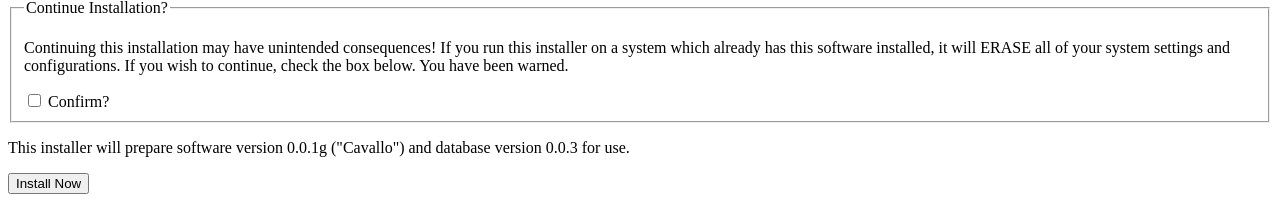
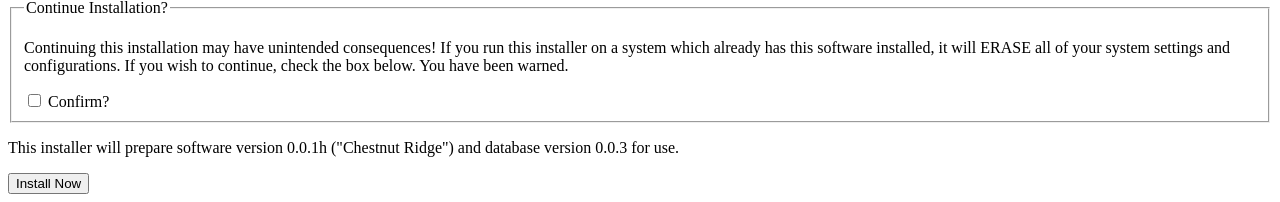
Before and after one commit to kim3-sudo/status-page, a PHP site: page /install/index.php in a window 1280 px wide. Shown: the part 1471-1673 px from the top of the page. Run offline with PHP 8.4, Linux system fonts and the light colour scheme.

Commit message:
Update version

```diff
--- a/install/index.php
+++ b/install/index.php
@@ -107,7 +107,7 @@
         <input type="checkbox" id="installconfirm" name="installconfirm" value="true" required>
         <label for="installconfirm">Confirm?</label>
       </fieldset>
-      <p>This installer will prepare software version 0.0.1g ("Cavallo") and database version 0.0.3 for use.</p>
+      <p>This installer will prepare software version 0.0.1h ("Chestnut Ridge") and database version 0.0.3 for use.</p>
       <button type="submit">Install Now</button>
     </form>
   </body>
```
